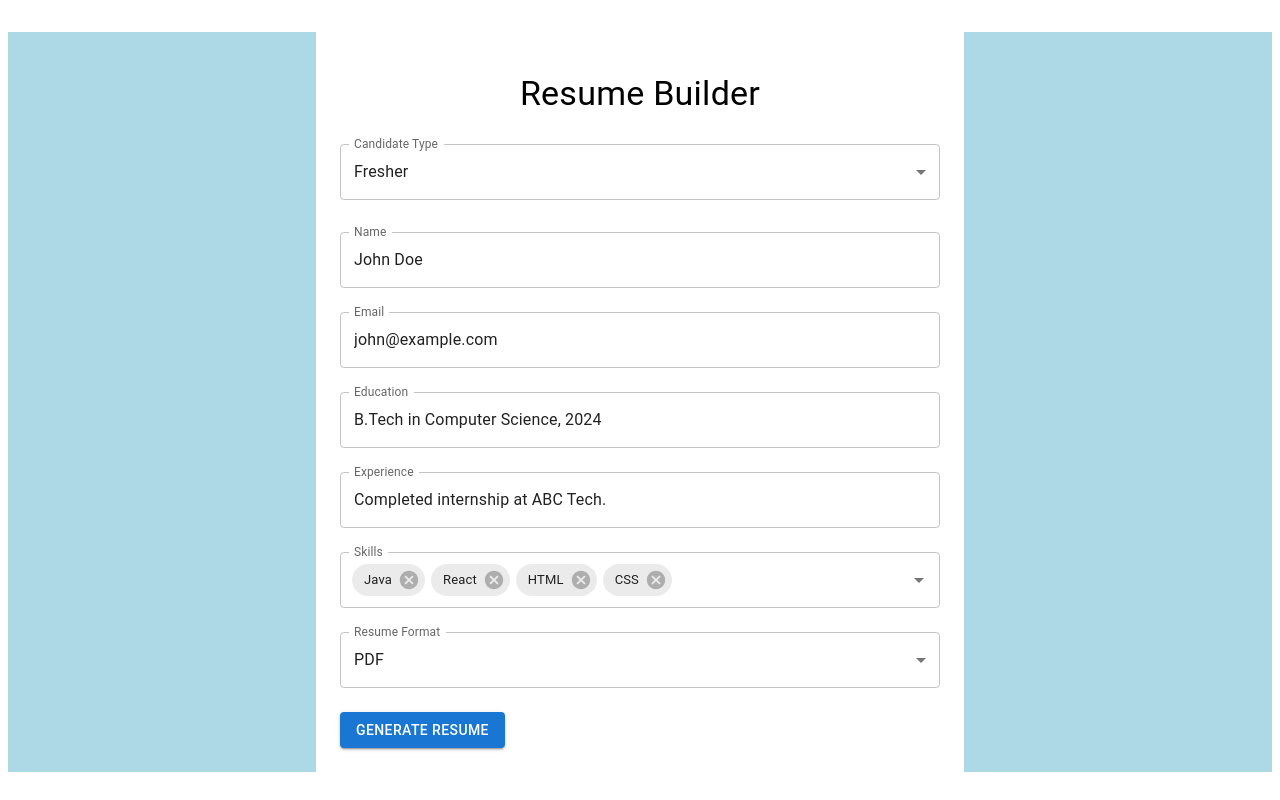
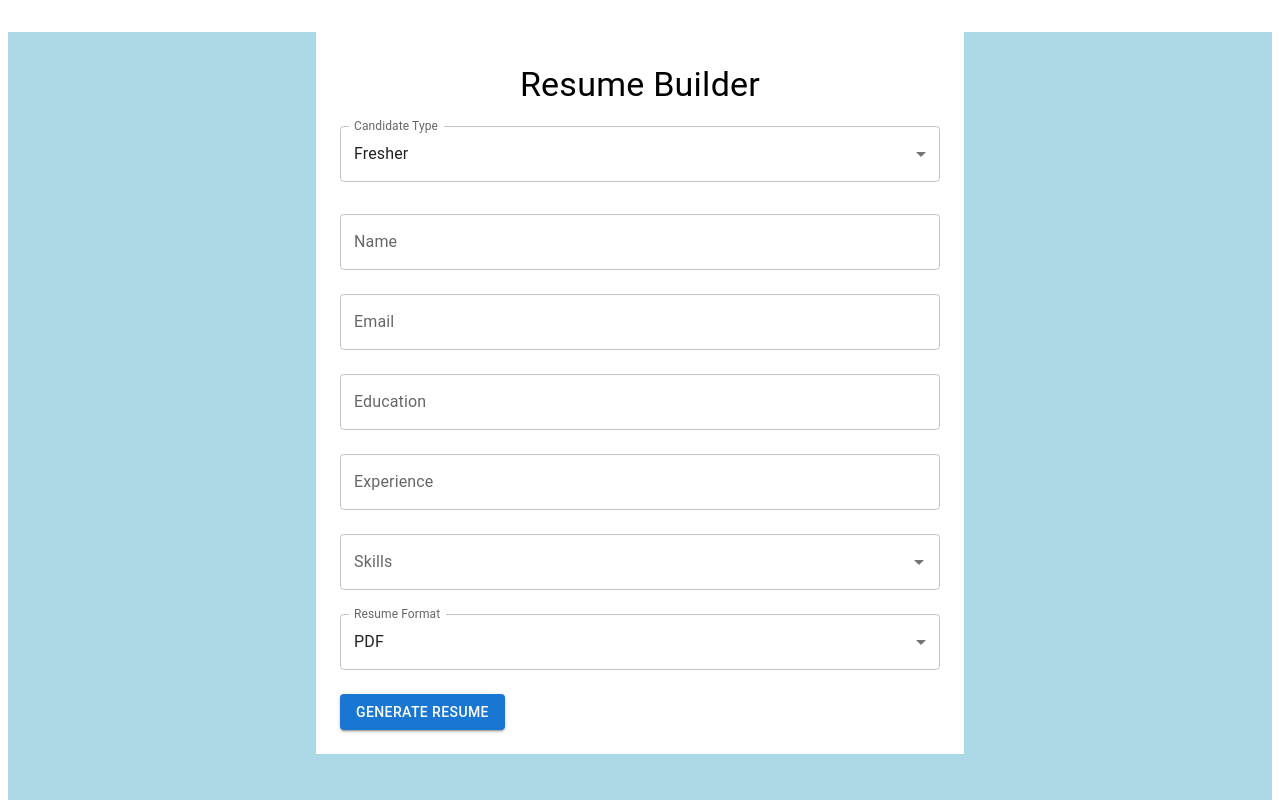
Before and after one commit to GanashreeLS/CareerKnow, a React (Create React App) app in the folder client/: page /resumebuilder in a window 1280 px wide. Shown: the top 800 px of the page. Built offline with nearby package versions, Linux system fonts and the light colour scheme; sample sign-in values are in the browser's storage.

Commit message:
latest changes

```diff
--- a/client/src/App.css
+++ b/client/src/App.css
@@ -4,14 +4,13 @@ body {
   font-family: "Segoe UI", Roboto, Oxygen, Ubuntu, Cantarell, "Open Sans",
     "Helvetica Neue", sans-serif;
 }
+#root {
+  /* height: max-content; */
+  background-color: lightblue;
+  min-height: calc(100vh + 5em); /* if content is smaller than the viewport */
+  padding-bottom: 5em;
+}
 
-.app-background {
-  background-image: url("/images/banner_1.jpg"); /* use import if from src */
-  background-size: cover;
-  background-repeat: no-repeat;
-  background-position: center;
-  min-height: 100vh;
-}
 .form-field {
   padding: "10rem";
 }
--- a/client/src/App.js
+++ b/client/src/App.js
@@ -1,4 +1,5 @@
-import React, { useState, useEffect, useContext } from "react";
+import { useState, useEffect, useContext } from "react";
+import "./App.css";
 import { BrowserRouter as Router, Routes, Route } from "react-router-dom";
 import Home from "./components/pages/Home";
 import Recommend from "./components/pages/Recommend";
@@ -16,7 +17,6 @@ import ResumeBuilder from "./components/pages/ResumeBuilder";
 import InterviewQuestions from "./components/pages/InterviewQuestions";
 import CourseList from "./components/pages/CourseList";
 import AdminHome from "./components/pages/admin/AdminHome";
-import { Container } from "@mui/material";
 import { AuthContext } from "./AuthContext";
 
 function App() {
@@ -27,7 +27,7 @@ function App() {
   }, []);
 
   return (
-    <div style={{ backgroundColor: "lightblue" }}>
+    <div>
       <Router>
         {isUser() && <Header />}
         <Routes>
--- a/client/src/components/pages/Auth.js
+++ b/client/src/components/pages/Auth.js
@@ -188,6 +188,7 @@ const Auth = () => {
       alert("Server error.");
     }
   };
+  const isValid = (text) => /^[A-Za-z ]+$/.test(text);
 
   return (
     <Box
@@ -213,6 +214,14 @@ const Auth = () => {
                   name="firstname"
                   value={formData.firstname}
                   onChange={handleChange}
+                  error={
+                    formData.firstname !== "" && !isValid(formData.firstname)
+                  }
+                  helperText={
+                    formData.firstname !== "" && !isValid(formData.firstname)
+                      ? "Only alphabets are allowed"
+                      : ""
+                  }
                   required
                 />
                 <TextField
@@ -222,6 +231,14 @@ const Auth = () => {
                   name="lastname"
                   value={formData.lastname}
                   onChange={handleChange}
+                  error={
+                    formData.lastname !== "" && !isValid(formData.lastname)
+                  }
+                  helperText={
+                    formData.lastname !== "" && !isValid(formData.lastname)
+                      ? "Only alphabets are allowed"
+                      : ""
+                  }
                   required
                 />
               </>
--- a/client/src/components/pages/InterviewQuestions.js
+++ b/client/src/components/pages/InterviewQuestions.js
@@ -54,7 +54,7 @@ const FAQInterview = () => {
   //     },
   //     {
   //       question: "Difference between equals() and ==?",
-  //       answer: "equals() compares content, == compares references.",
+  //       answer: "Equals() compares content, == compares references.",
   //     },
   //     {
   //       question: "What is an interface?",
--- a/client/src/components/pages/Recommend.js
+++ b/client/src/components/pages/Recommend.js
@@ -1,4 +1,4 @@
-import React, { useState, useEffect } from "react";
+import React, { useState } from "react";
 import {
   Container,
   Typography,
@@ -8,32 +8,52 @@ import {
   FormControl,
   InputLabel,
   MenuItem,
-  Autocomplete,
   Stack,
+  FormHelperText,
 } from "@mui/material";
 import axios from "axios";
 import { useNavigate } from "react-router-dom";
 
 function Recommend() {
   const [answers, setAnswers] = useState({
-    interest: [],
+    interest: "",
     skills: "",
     salary: "",
     location: "",
     worktype: "",
-  }); // { interest: 'java', skills: 'react' }
+  });
+
+  const [errors, setErrors] = useState({});
   const navigate = useNavigate();
 
-  const handleSubmit = async () => {
-    const res = await axios.post(
-      "http://localhost:5000/api/recommend",
-      answers
-    ); // calling backend api
-    localStorage.setItem("careerResults", JSON.stringify(res.data));
-    navigate("/results");
+  const validateFields = () => {
+    const newErrors = {};
+
+    if (!answers.interest) newErrors.interest = "Interest is required";
+    if (!answers.skills) newErrors.skills = "Skills are required";
+    if (!answers.salary) newErrors.salary = "Salary is required";
+    if (!answers.location) newErrors.location = "Location is required";
+    if (!answers.worktype) newErrors.worktype = "Work type is required";
+
+    setErrors(newErrors);
+
+    return Object.keys(newErrors).length === 0;
   };
 
-  // useEffect(() => { alert("component loaded")}, []);
+  const handleSubmit = async () => {
+    if (!validateFields()) return;
+
+    try {
+      const res = await axios.post(
+        "http://localhost:5000/api/recommend",
+        answers
+      );
+      localStorage.setItem("careerResults", JSON.stringify(res.data));
+      navigate("/results");
+    } catch (err) {
+      console.error("API error:", err);
+    }
+  };
 
   return (
     <Container
@@ -43,10 +63,9 @@ function Recommend() {
         Career Recommendations
       </Typography>
 
-      {/* <TextField label="Interests" fullWidth margin="normal" onChange={e => setAnswers({ ...answers, interest: e.target.value })} /> */}
-
       <Stack spacing={2} width={"40vw"} sx={{ margin: "0 auto" }}>
-        <FormControl fullWidth>
+        {/* Interest */}
+        <FormControl fullWidth error={!!errors.interest}>
           <InputLabel id="interests-label">Interests</InputLabel>
           <Select
             labelId="interests-label"
@@ -63,25 +82,11 @@ function Recommend() {
             <MenuItem value={"Digital Marketing"}>Digital Marketing</MenuItem>
             <MenuItem value={"Project Management"}>Project Management</MenuItem>
           </Select>
+          <FormHelperText>{errors.interest}</FormHelperText>
         </FormControl>
-        {/* <FormControl fullWidth className="form-field">
-          <Autocomplete
-            multiple
-            id="tags-standard"
-            options={interests}
-            getOptionLabel={(option) => option.title}
-            renderInput={(params) => (
-              <TextField
-                {...params}
-                variant="outlined"
-                label="Interests"
-                placeholder="Interests"
-              />
-            )}
-          />
-        </FormControl> */}
 
-        <FormControl fullWidth className="form-field">
+        {/* Skills */}
+        <FormControl fullWidth error={!!errors.skills}>
           <InputLabel id="skills-label">Skills</InputLabel>
           <Select
             labelId="skills-label"
@@ -94,9 +99,11 @@ function Recommend() {
             <MenuItem value={"sql"}>SQL</MenuItem>
             <MenuItem value={"python"}>Python</MenuItem>
           </Select>
+          <FormHelperText>{errors.skills}</FormHelperText>
         </FormControl>
 
-        <FormControl fullWidth className="form-field">
+        {/* Salary */}
+        <FormControl fullWidth error={!!errors.salary}>
           <InputLabel id="salary-label">Salary (INR)</InputLabel>
           <Select
             labelId="salary-label"
@@ -109,8 +116,11 @@ function Recommend() {
             <MenuItem value={"350000-450000"}>350000-450000</MenuItem>
             <MenuItem value={"450000-550000"}>450000-550000</MenuItem>
           </Select>
+          <FormHelperText>{errors.salary}</FormHelperText>
         </FormControl>
-        <FormControl fullWidth className="form-field">
+
+        {/* Location */}
+        <FormControl fullWidth error={!!errors.location}>
           <InputLabel id="location-label">Location</InputLabel>
           <Select
             labelId="location-label"
@@ -125,9 +135,12 @@ function Recommend() {
             <MenuItem value={"Chennai"}>Chennai</MenuItem>
             <MenuItem value={"Hyderabad"}>Hyderabad</MenuItem>
           </Select>
+          <FormHelperText>{errors.location}</FormHelperText>
         </FormControl>
-        <FormControl fullWidth className="form-field">
-          <InputLabel id="salary-label">Work Type</InputLabel>
+
+        {/* Work Type */}
+        <FormControl fullWidth error={!!errors.worktype}>
+          <InputLabel id="worktype-label">Work Type</InputLabel>
           <Select
             labelId="worktype-label"
             id="worktype-select"
@@ -141,6 +154,7 @@ function Recommend() {
             <MenuItem value={"On Site"}>On Site</MenuItem>
             <MenuItem value={"Remote"}>Remote</MenuItem>
           </Select>
+          <FormHelperText>{errors.worktype}</FormHelperText>
         </FormControl>
 
         <Button variant="contained" onClick={handleSubmit}>
@@ -151,12 +165,4 @@ function Recommend() {
   );
 }
 
-const interests = [
-  { title: "Development", year: 1994 },
-  { title: "Testing", year: 1972 },
-  { title: "DevOps", year: 1974 },
-  { title: "Data Analyst", year: 2008 },
-  { title: "Data Engineer", year: 1957 },
-];
-
 export default Recommend;
--- a/client/src/components/pages/ResumeBuilder.js
+++ b/client/src/components/pages/ResumeBuilder.js
@@ -1,4 +1,4 @@
-import React, { useState, useEffect } from "react";
+import React, { useState } from "react";
 import {
   TextField,
   Button,
@@ -9,6 +9,7 @@ import {
   Box,
   Typography,
   Autocomplete,
+  FormHelperText,
 } from "@mui/material";
 import { jsPDF } from "jspdf";
 import { Document, Packer, Paragraph, TextRun } from "docx";
@@ -31,6 +32,7 @@ const SKILL_OPTIONS = [
 const ResumeBuilder = () => {
   const [candidateType, setCandidateType] = useState("fresher");
   const [format, setFormat] = useState("pdf");
+
   const [formData, setFormData] = useState({
     name: "",
     email: "",
@@ -39,25 +41,29 @@ const ResumeBuilder = () => {
     skills: [],
   });
 
-  useEffect(() => {
-    if (candidateType === "fresher") {
-      setFormData({
-        name: "John Doe",
-        email: "john@example.com",
-        education: "B.Tech in Computer Science, 2024",
-        experience: "Completed internship at ABC Tech.",
-        skills: ["Java", "React", "HTML", "CSS"],
-      });
-    } else {
-      setFormData({
-        name: "Jane Smith",
-        email: "jane@example.com",
-        education: "B.Tech in Computer Science, 2018",
-        experience: "5 years experience as Full Stack Developer at XYZ Corp.",
-        skills: ["Java", "Spring Boot", "React", "AWS"],
-      });
+  const [errors, setErrors] = useState({});
+
+  const validateEmail = (email) => /^[^\s@]+@[^\s@]+\.[^\s@]+$/.test(email);
+
+  const validateFields = () => {
+    const newErrors = {};
+
+    if (!formData.name.trim()) newErrors.name = "Name is required";
+    if (!formData.email.trim()) {
+      newErrors.email = "Email is required";
+    } else if (!validateEmail(formData.email)) {
+      newErrors.email = "Invalid email format";
     }
-  }, [candidateType]);
+    if (!formData.education.trim())
+      newErrors.education = "Education is required";
+    if (!formData.experience.trim())
+      newErrors.experience = "Experience is required";
+    if (formData.skills.length === 0)
+      newErrors.skills = "Please select at least one skill";
+
+    setErrors(newErrors);
+    return Object.keys(newErrors).length === 0;
+  };
 
   const handleInputChange = (e) => {
     setFormData({ ...formData, [e.target.name]: e.target.value });
@@ -69,35 +75,40 @@ const ResumeBuilder = () => {
 
   const generatePDF = () => {
     const doc = new jsPDF();
-    let y = 10;
+    const margin = 20;
+    let y = margin;
+
+    doc.setLineWidth(2);
+    doc.rect(10, 10, 190, 277);
 
     doc.setFontSize(18);
-    doc.text(formData.name, 10, y);
+    doc.text(formData.name, margin + 5, y);
     y += 10;
 
     doc.setFontSize(12);
-    doc.text(`${formData.email}`, 10, y);
+    doc.text(formData.email, margin + 5, y);
     y += 10;
 
     doc.setFont("helvetica", "bold");
-    doc.text("Education", 10, y);
+    doc.text("Education", margin + 5, y);
+    y += 7;
     doc.setFont("helvetica", "normal");
-    y += 7;
-    doc.text(formData.education, 10, y);
-    y += 10;
+    doc.text(doc.splitTextToSize(formData.education, 180), margin + 5, y);
+    y += 15;
 
     doc.setFont("helvetica", "bold");
-    doc.text("Experience", 10, y);
+    doc.text("Experience", margin + 5, y);
+    y += 7;
     doc.setFont("helvetica", "normal");
-    y += 7;
-    doc.text(doc.splitTextToSize(formData.experience, 180), 10, y);
+    doc.text(doc.splitTextToSize(formData.experience, 180), margin + 5, y);
     y += 20;
 
+    doc.setFont("helvetica", "normal");
+    doc.text(formData.skills.join(", "), margin + 5, y);
+
     doc.setFont("helvetica", "bold");
-    doc.text("Skills", 10, y);
-    doc.setFont("helvetica", "normal");
+    doc.text("Skills", margin + 5, y);
     y += 7;
-    doc.text(formData.skills.join(", "), 10, y);
 
     doc.save("resume.pdf");
   };
@@ -106,35 +117,62 @@ const ResumeBuilder = () => {
     const doc = new Document({
       sections: [
         {
+          properties: {
+            page: {
+              borderTop: { style: "single", size: 24, color: "000000" },
+              borderBottom: { style: "single", size: 24, color: "000000" },
+              borderLeft: { style: "single", size: 24, color: "000000" },
+              borderRight: { style: "single", size: 24, color: "000000" },
+              margin: {
+                top: 720,
+                bottom: 720,
+                left: 720,
+                right: 720,
+              },
+            },
+          },
           children: [
             new Paragraph({
+              spacing: { after: 200 },
               children: [
                 new TextRun({ text: formData.name, bold: true, size: 28 }),
               ],
             }),
-            new Paragraph(formData.email),
+            new Paragraph({
+              spacing: { after: 200 },
+              children: [new TextRun({ text: formData.email, size: 24 })],
+            }),
             new Paragraph(""),
 
             new Paragraph({
+              spacing: { after: 100 },
               children: [
-                new TextRun({ text: "Education", bold: true, size: 24 }),
+                new TextRun({ text: "Education", bold: true, size: 26 }),
               ],
             }),
-            new Paragraph(formData.education),
-            new Paragraph(""),
+            new Paragraph({
+              text: formData.education,
+              spacing: { after: 300 },
+            }),
+            new Paragraph({
+              spacing: { after: 100 },
+              children: [new TextRun({ text: "Skills", bold: true, size: 26 })],
+            }),
+            new Paragraph({
+              text: formData.skills.join(", "),
+              spacing: { after: 100 },
+            }),
 
             new Paragraph({
+              spacing: { after: 100 },
               children: [
-                new TextRun({ text: "Experience", bold: true, size: 24 }),
+                new TextRun({ text: "Experience", bold: true, size: 26 }),
               ],
             }),
-            new Paragraph(formData.experience),
-            new Paragraph(""),
-
             new Paragraph({
-              children: [new TextRun({ text: "Skills", bold: true, size: 24 })],
+              text: formData.experience,
+              spacing: { after: 300 },
             }),
-            new Paragraph(formData.skills.join(", ")),
           ],
         },
       ],
@@ -145,16 +183,22 @@ const ResumeBuilder = () => {
   };
 
   const handleGenerate = () => {
-    format === "pdf" ? generatePDF() : generateWord();
+    if (validateFields()) {
+      format === "pdf" ? generatePDF() : generateWord();
+    }
   };
 
   return (
-    <Box sx={{ maxWidth: 600, mx: "auto", mt: 4, p: 3, bgcolor: "white" }}>
-      <Typography
-        variant="h4"
-        gutterBottom
-        sx={{ textAlign: "center", padding: "0.5em" }}
-      >
+    <Box
+      sx={{
+        maxWidth: 600,
+        mx: "auto",
+        mt: 4,
+        p: 3,
+        bgcolor: "white",
+      }}
+    >
+      <Typography variant="h4" gutterBottom textAlign="center" p={1}>
         Resume Builder
       </Typography>
 
@@ -177,7 +221,10 @@ const ResumeBuilder = () => {
         onChange={handleInputChange}
         fullWidth
         margin="normal"
+        error={!!errors.name}
+        helperText={errors.name}
       />
+
       <TextField
         label="Email"
         name="email"
@@ -185,7 +232,10 @@ const ResumeBuilder = () => {
         onChange={handleInputChange}
         fullWidth
         margin="normal"
+        error={!!errors.email}
+        helperText={errors.email}
       />
+
       <TextField
         label="Education"
         name="education"
@@ -193,7 +243,10 @@ const ResumeBuilder = () => {
         onChange={handleInputChange}
         fullWidth
         margin="normal"
+        error={!!errors.education}
+        helperText={errors.education}
       />
+
       <TextField
         label="Experience"
         name="experience"
@@ -201,14 +254,23 @@ const ResumeBuilder = () => {
         onChange={handleInputChange}
         fullWidth
         margin="normal"
+        error={!!errors.experience}
+        helperText={errors.experience}
       />
+
       <Autocomplete
         multiple
         options={SKILL_OPTIONS}
         value={formData.skills}
         onChange={handleSkillsChange}
         renderInput={(params) => (
-          <TextField {...params} label="Skills" margin="normal" />
+          <TextField
+            {...params}
+            label="Skills"
+            margin="normal"
+            error={!!errors.skills}
+            helperText={errors.skills}
+          />
         )}
         fullWidth
       />
```
